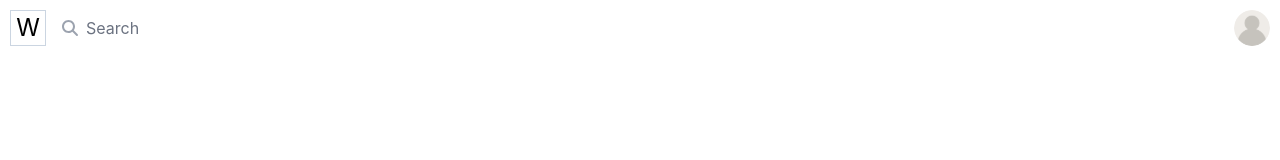
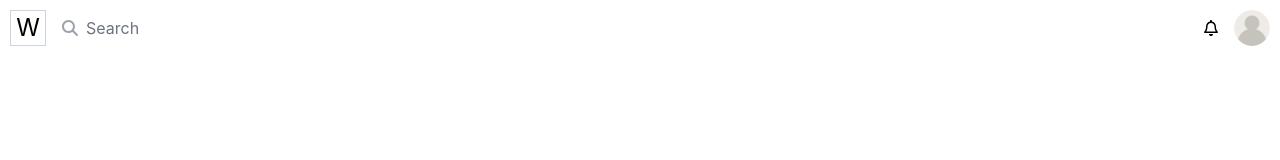
Before and after one commit to wikistreets/web-app, a Next.js app: page / in a window 1280 px wide. Shown: the top 160 px of the page. Built offline with nearby package versions, Linux system fonts and the light colour scheme.

Commit message:
icon individual import

```diff
--- a/src/components/Header/Header.tsx
+++ b/src/components/Header/Header.tsx
@@ -8,10 +8,10 @@
 
 import { useState } from "react";
 import { FontAwesomeIcon } from "@fortawesome/react-fontawesome";
-import { faBell } from "@fortawesome/free-solid-svg-icons";
+import { faBell } from "@fortawesome/free-regular-svg-icons";
 
 export default function Header() {
-  const [isLoggedIn, setIsLoggedIn] = useState(false);
+  const [isLoggedIn, setIsLoggedIn] = useState(true);
   const [userId, setUserId] = useState(null);
   const handleNotification = () => {
     console.log("notification clicked");
```
